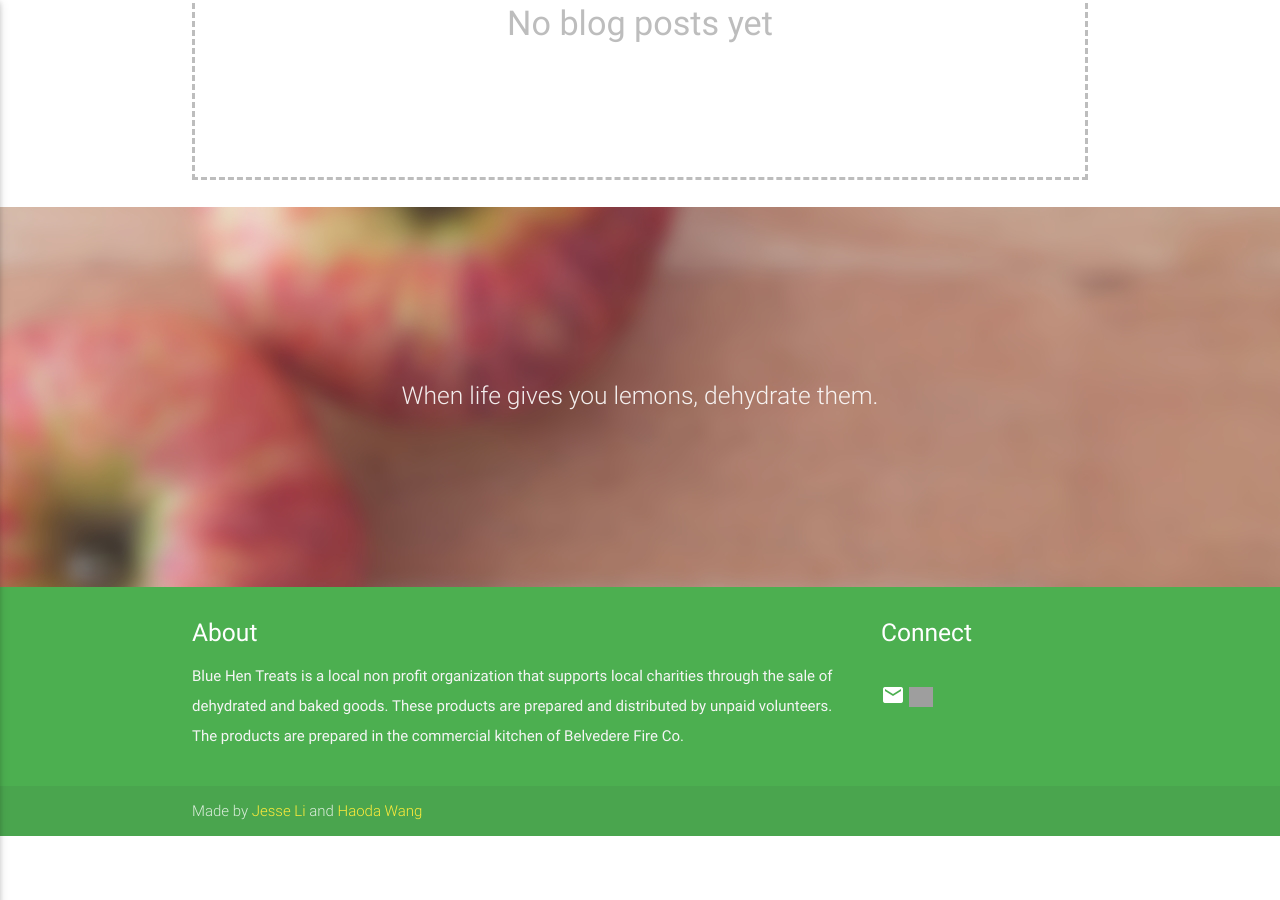
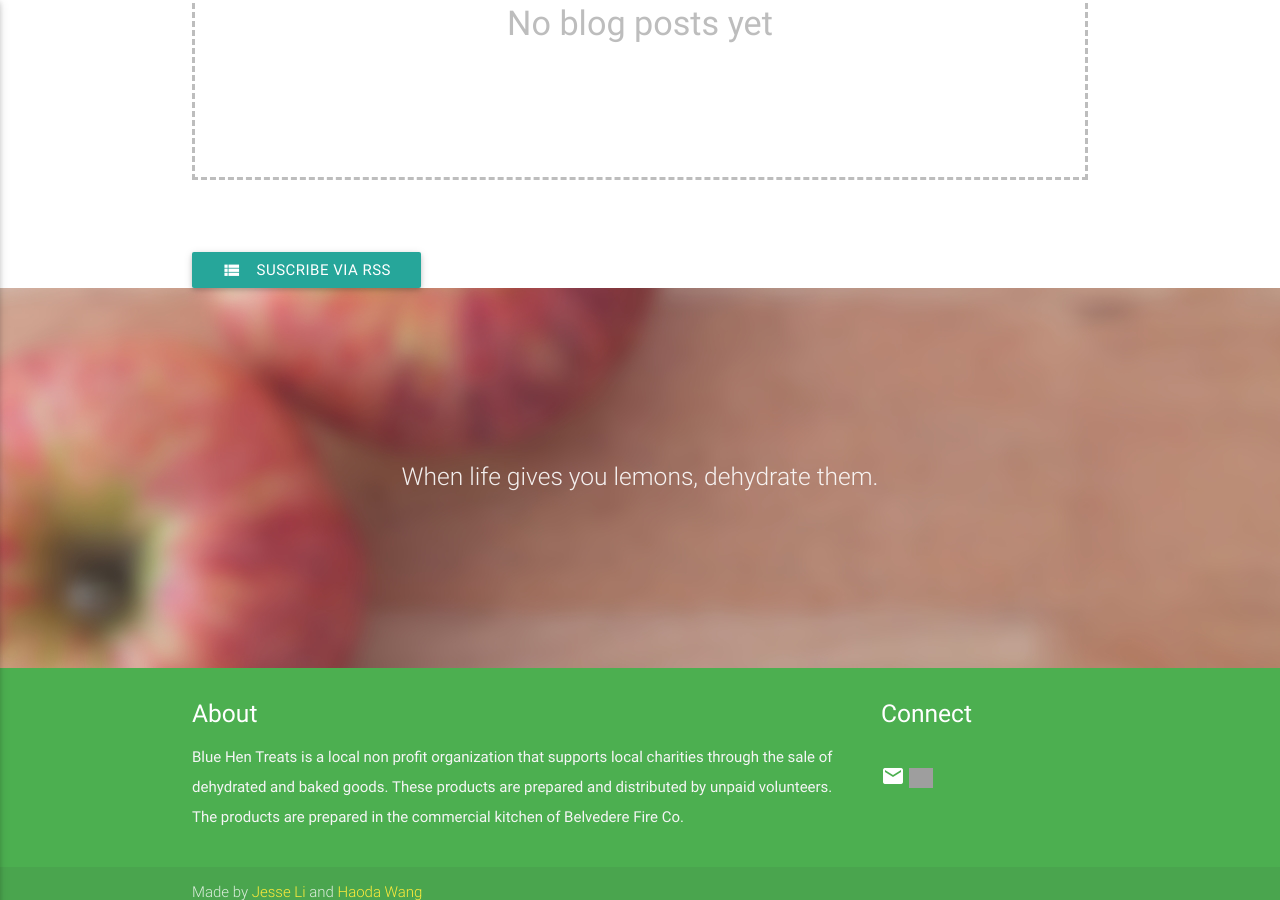
Before and after one commit to veggiedefender/bluehentreats, a Jekyll site: the page built from blog.html, in a window 1280 px wide and 900 px high, scrolled down 616 px. Built offline with Jekyll 4.4.1, drawn with Linux system fonts in a browser that asks for light colours; nearby versions of some CDN libraries; before the commit the page ends 1452 px from its top, so only the background shows below that; grey boxes are pictures that could not be loaded.

Commit message:
add rss feed thing

```diff
--- a/blog.html
+++ b/blog.html
@@ -36,13 +36,15 @@ layout: default
                 <p>{{post.content}}</p>
               </div>
               <div class="card-action">
-                <a href="/bluehentreats{{ post.url }}" class="green-text"><i class="material-icons">repeat</i></a>
+                <a href="/bluehentreats{{ post.url }}" class="green-text"><i class="material-icons">open_in_new</i></a>
               </div>
             </div>
           </div>
         </div>
       {% endfor %}
     {% endif %}
+    <br><br>
+    <a class="waves-effect waves-light btn" href="http://jmli.xyz/bluehentreats/feed.xml"><i class="material-icons left">view_list</i>suscribe via rss</a>
   </div>
 
   <div class="parallax-container valign-wrapper">
```
